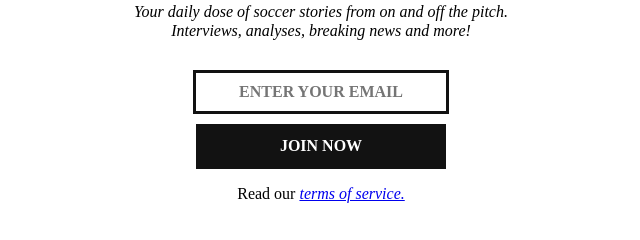
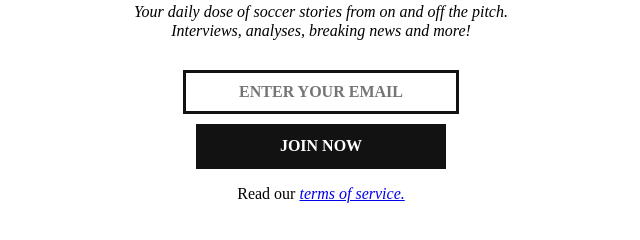
Before and after one commit to kitkassabar/sports-newsletter, a website built with Vite: page index.html in a window 1280 px wide. Shown: the part 346-586 px from the top of the page, 319-959 px from the left. Built offline with nearby package versions, Linux system fonts and the light colour scheme.

Commit message:
Update styles.css

```diff
--- a/styles.css
+++ b/styles.css
@@ -47,7 +47,7 @@ img {
     padding-right:10px;
     padding-left:10px;
     font-weight: bold;
-    width:230px
+    width:250px
 }
 
 button {
```
